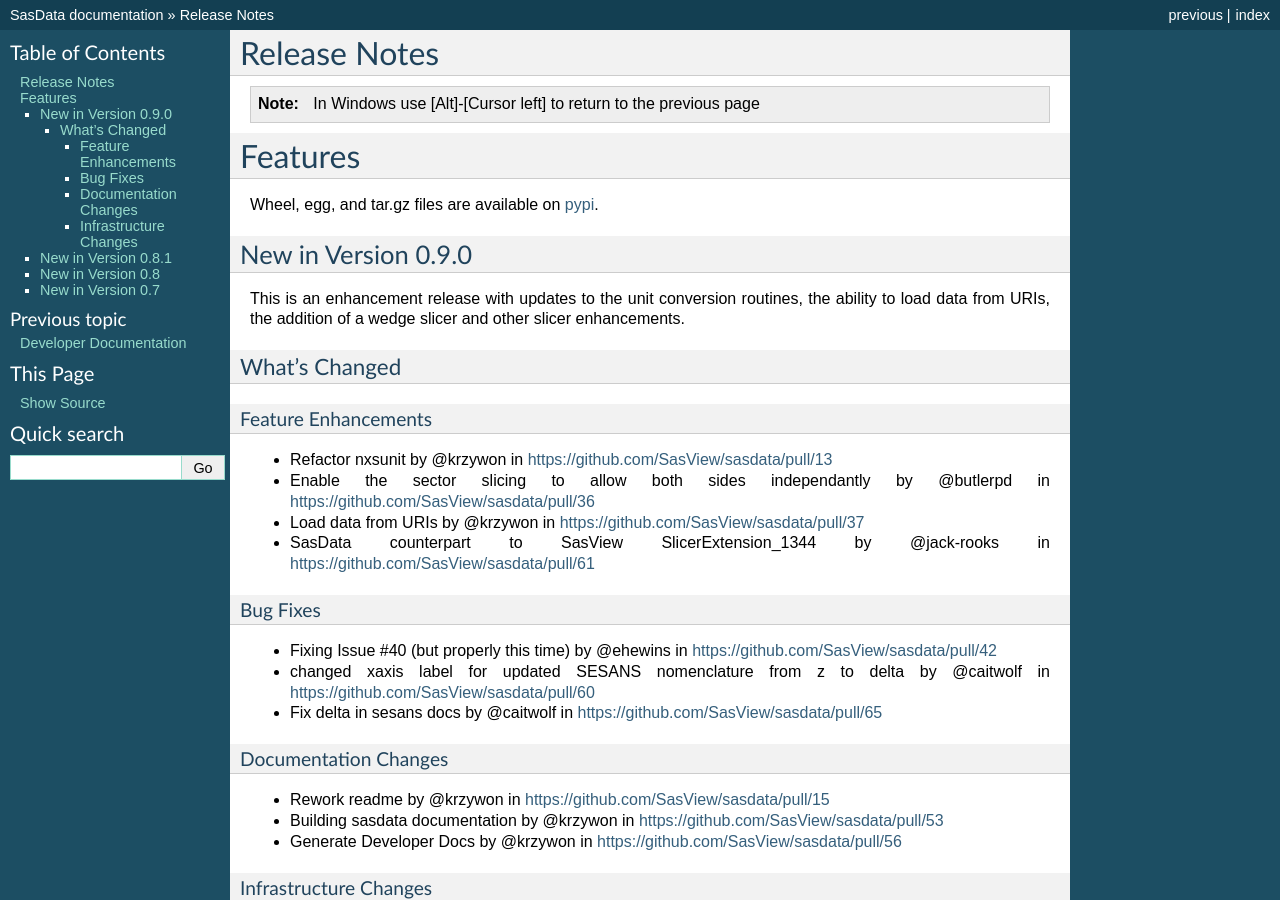
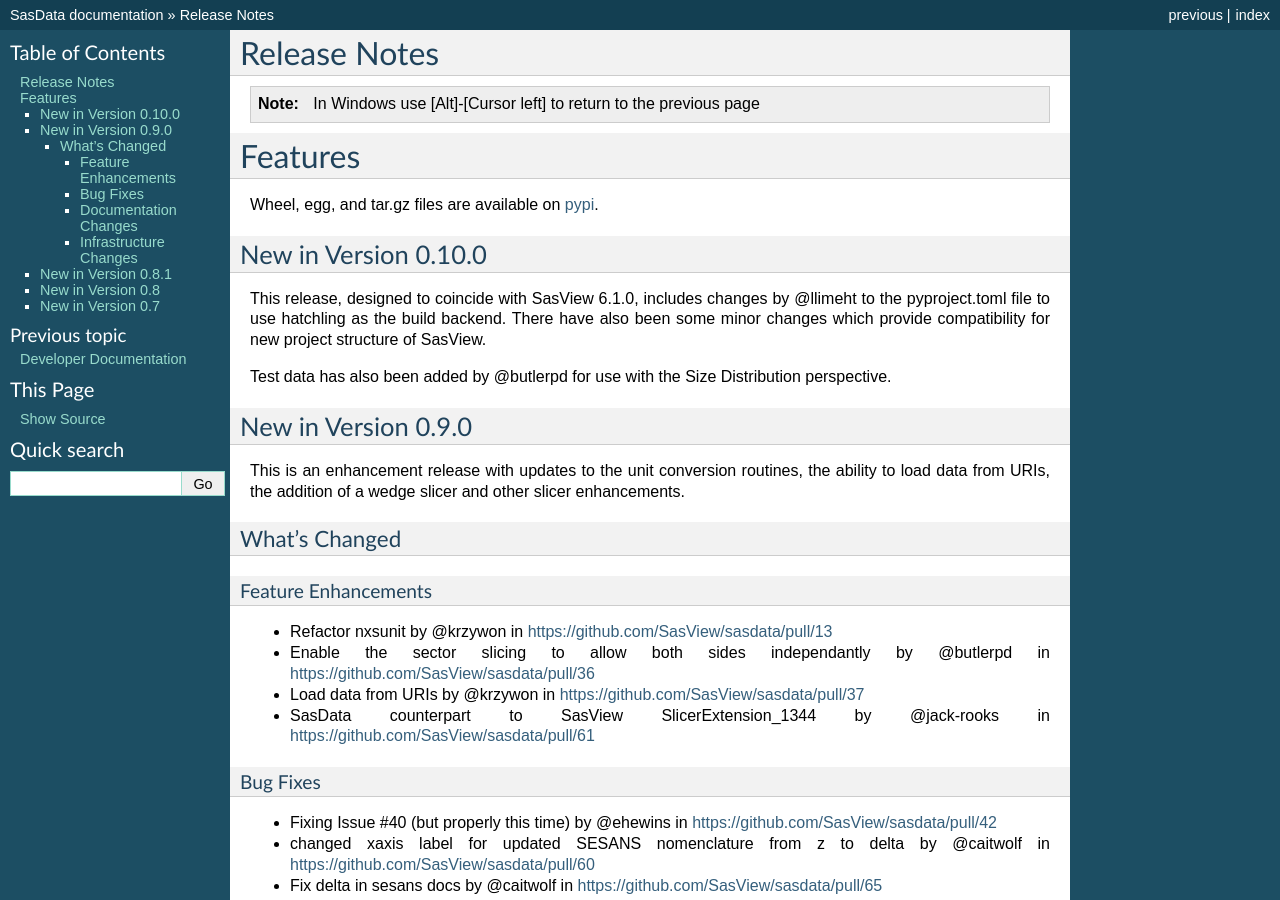
Before and after one commit to SasView/sasdata, a Sphinx documentation site: the page built from docs/source/user/RELEASE.rst, in a window 1280 px wide and 900 px high. Built offline with Sphinx 7.4.7, drawn with Linux system fonts in a browser that asks for light colours; pages that are not in the unit, such as notebooks, are missing from menus; the version number could not be read and is left out.

Commit message:
Added release notes for 0.10.0.

```diff
--- a/docs/source/user/RELEASE.rst
+++ b/docs/source/user/RELEASE.rst
@@ -13,6 +13,16 @@
 Features
 ========
 Wheel, egg, and tar.gz files are available on `pypi <https://pypi.org/project/sasdata/>`_.
+
+New in Version 0.10.0
+---------------------
+
+This release, designed to coincide with SasView 6.1.0, includes changes by @llimeht to the
+pyproject.toml file to use hatchling as the build backend. There have also been
+some minor changes which provide compatibility for new project structure of
+SasView.
+
+Test data has also been added by @butlerpd for use with the Size Distribution perspective.
 
 New in Version 0.9.0
 --------------------
```
